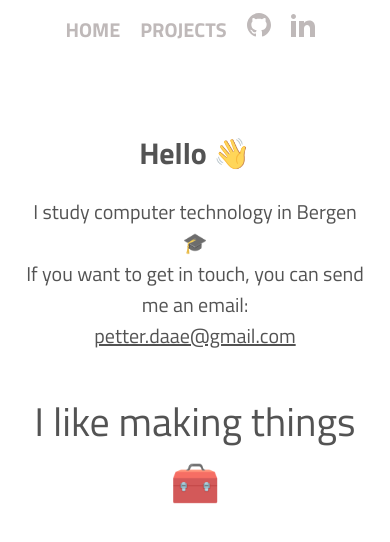
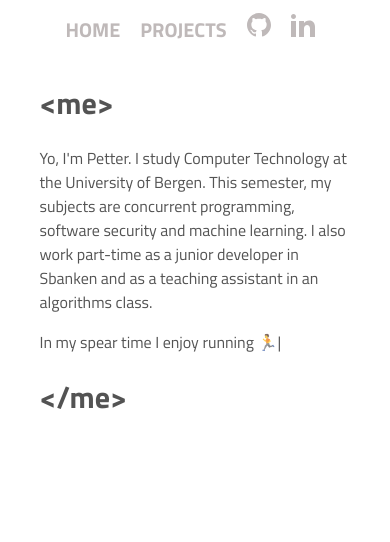
Before and after one commit to StaleJ/daae.dev, a React (Create React App) app: page / in a window 390 px wide. Shown: the top 542 px of the page. Built offline with nearby package versions, Linux system fonts and the light colour scheme.

Commit message:
improve home page

```diff
--- a/src/home/Home.css
+++ b/src/home/Home.css
@@ -1,12 +1,9 @@
 h1 {
     font-size: 50px;
-    text-align: center;
-    padding-top: var(--padding-big);
 }
 
 .intro {
     font-size: 25px;
-    text-align: center;
 }
 
 .email-link:link {
@@ -19,7 +16,8 @@ h1 {
 
 .wrapper {
     margin: var(--padding-medium);
-    text-align: center;
+    padding-left: 25%;
+    padding-right: 25%;
 }
 
 @media only screen and (max-width: 800px) {
@@ -28,6 +26,11 @@ h1 {
     }
 
     .intro {
-        font-size: 20px;
+        font-size: 16px;
+    }
+
+    .wrapper {
+        padding-left: 5%;
+        padding-right: 5%;
     }
 }
--- a/src/home/Home.js
+++ b/src/home/Home.js
@@ -5,13 +5,12 @@ import './Home.css';
 function Home() {
   return (
     <div className="wrapper">
-      <h1 className="commits">Hello 👋</h1>
-      <p className="intro">
-        I study computer technology in Bergen 🎓<br />
-        If you want to get in touch, you can send me an email: <br />
-        <a href="mailto: petter.daae@gmail.com" className="email-link">petter.daae@gmail.com</a>
-      </p>
+      <h1>&lt;me&gt;</h1>
+      <p className="intro">Yo, I'm Petter. I study Computer Technology at the University of Bergen.
+      This semester, my subjects are concurrent programming, software security and machine learning.
+      I also work part-time as a junior developer in Sbanken and as a teaching assistant in an algorithms class.</p>
       <Text></Text>
+      <h1>&lt;/me&gt;</h1>
     </div>
   );
 }
--- a/src/home/Text.css
+++ b/src/home/Text.css
@@ -1,3 +1,9 @@
 p {
-    font-size: 40px;
+    font-size: 25px;
 }
+
+@media only screen and (max-width: 800px) {
+    p {
+        font-size: 16px;
+    }
+}
--- a/src/home/Text.js
+++ b/src/home/Text.js
@@ -4,7 +4,7 @@ import './Text.css';
 const words = [
     'Haskell 🥰',
     'jazz 🎺',
-    'running 🏃‍♂',
+    'running 🏃',
     'foosball 🏈',
     'React 🤘',
     'making things 🧰',
@@ -17,29 +17,42 @@ class Text extends React.Component {
         super();
         this.state = {
             currentIndex: 0,
-            currentText: words[0]
+            currentText: '|',
+            animationFinished: false,
+            direction: 1,
+            lingerCount: 0
         }
-
     }
 
     componentDidMount() {
         setInterval(() => {
             this.setState((state, props) => {
-                let next;
-                if (state.currentIndex >= words.length - 1) next = 0;
-                else next = state.currentIndex + 1;
-                return { currentIndex: next, currentText: words[next] };
+                if (state.animationFinished) {
+                    let next;
+                    if (state.currentIndex >= words.length - 1) next = 0;
+                    else next = state.currentIndex + 1;
+                    return { currentIndex: next, currentText: '', animationFinished: false, direction: 1, lingerCount: 0 };
+                } else {
+                    let currentWord = words[state.currentIndex];
+                    let maxSize = currentWord.length;
+                    let currentSize = state.currentText.length - 1;
+                    if (state.direction > 0) {
+                        if (currentSize === maxSize - 2) return { currentText: currentWord + '|' };
+                        if (currentSize === maxSize && state.lingerCount < 20) return { lingerCount: state.lingerCount + 1 };
+                        if (currentSize === maxSize) return { direction: -1 };
+                        return { currentText: currentWord.substring(0, currentSize + 1) + '|' };
+                    } else {
+                        if (currentSize === maxSize) return { currentText: currentWord.substring(0, maxSize - 3) + '|' }
+                        if (currentSize === 0) return { animationFinished: true };
+                        return { currentText: currentWord.substring(0, currentSize - 1) + '|' };
+                    }
+                }
             });
-        }, 1000);
-    }
-
-    nextWord(state) {
-        if (state.currentIndex >= words.length - 1) return 0;
-        return state.currentIndex + 1;
+        }, 50);
     }
 
     render() {
-        return <p>I like {this.state.currentText}</p>
+        return <p>In my spear time I enjoy {this.state.currentText}</p>
     }
 }
 
--- a/src/projects/Projects.css
+++ b/src/projects/Projects.css
@@ -30,6 +30,7 @@
 .project p {
     margin: 0;
     padding-left: var(--padding-small);
+    font-size: 16px;
 }
 
 .stars {
```
